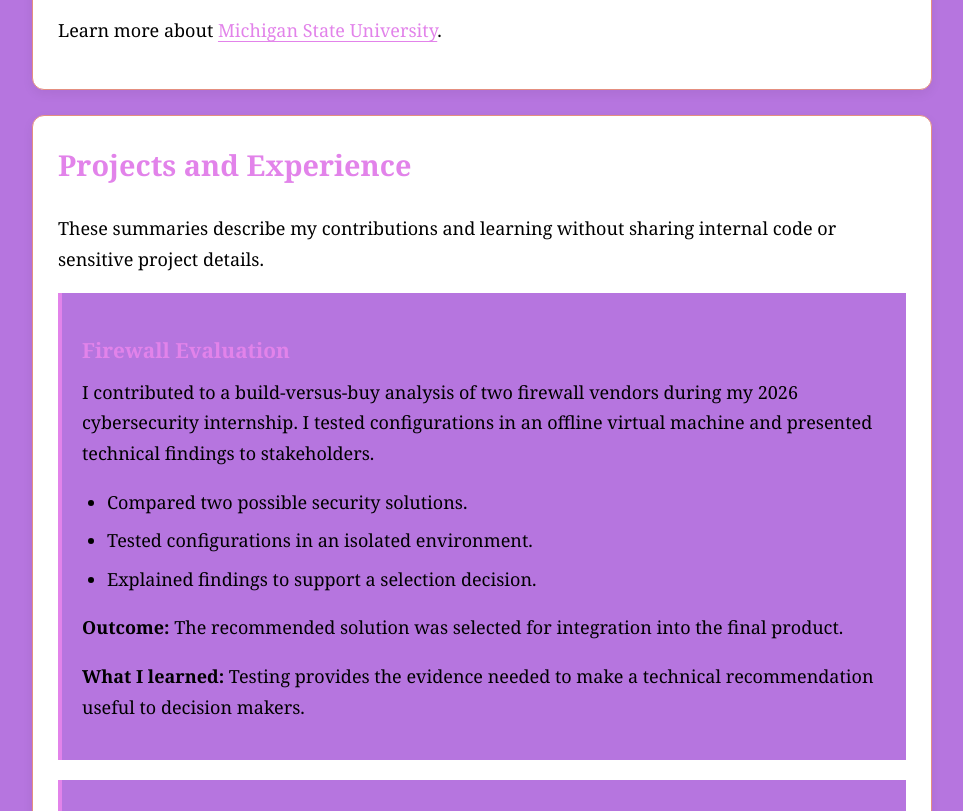
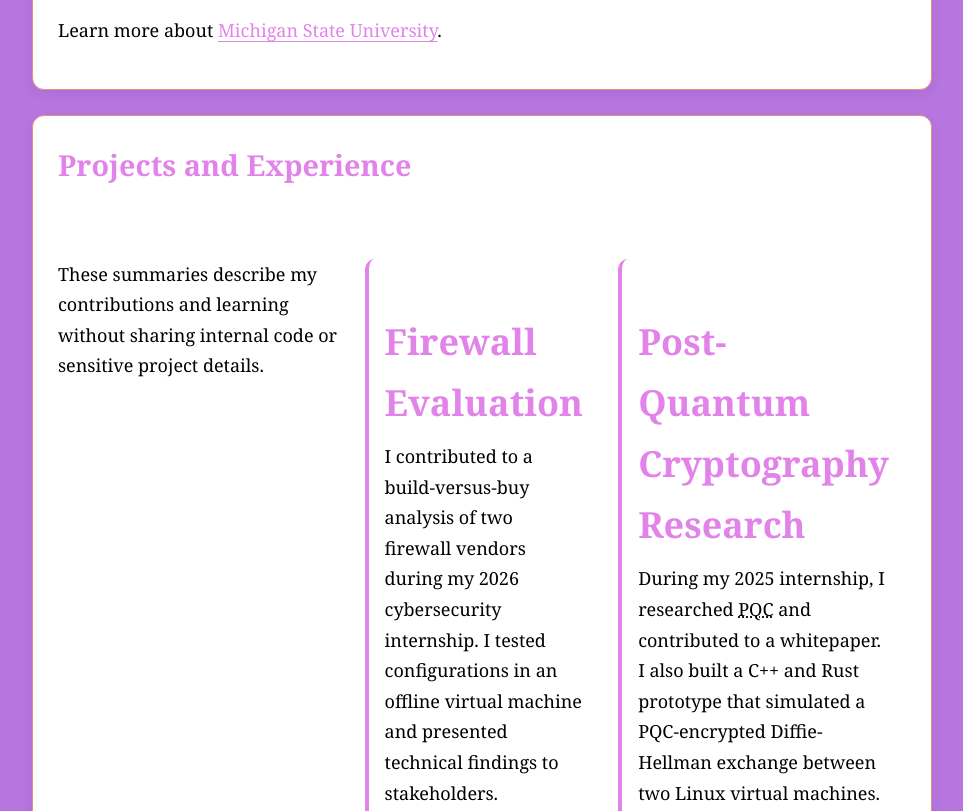
Before and after one commit to lucyyvansyckle-cell/classportfolio, a plain HTML site: page index.html in a window 1280 px wide. Shown: the part 1556-2367 px from the top of the page, without its empty margins (158-1121 px from the left). Drawn offline with Linux system fonts and the light colour scheme.

Commit message:
Adding the grid and attempting to add the media aspects

```diff
--- a/styles.css
+++ b/styles.css
@@ -148,6 +148,27 @@ li {
     border-left: 4px solid var(--accent);
     background-color: var(--background);
 }
+#projects {
+    display: grid;
+    grid-template-columns: repear(2, 1fr);
+    grid-template-rows: repeat(2, minmax(100px, auto));
+    gap: 1em;
+}
+
+#projects h2 {
+    grid-column: span 3 / span 3;
+}
+
+#projects article h3 {
+    font-size: 2em;
+}
+
+#projects article {
+    background: var(--secondary-bg);
+    padding: 1rem;
+    border-radius: 10px;
+    margin-bottom: 1rem;
+}
 
 /* 22. Footer */
 footer {
```
Also changed, not shown: index.html (+0 -1 lines).
